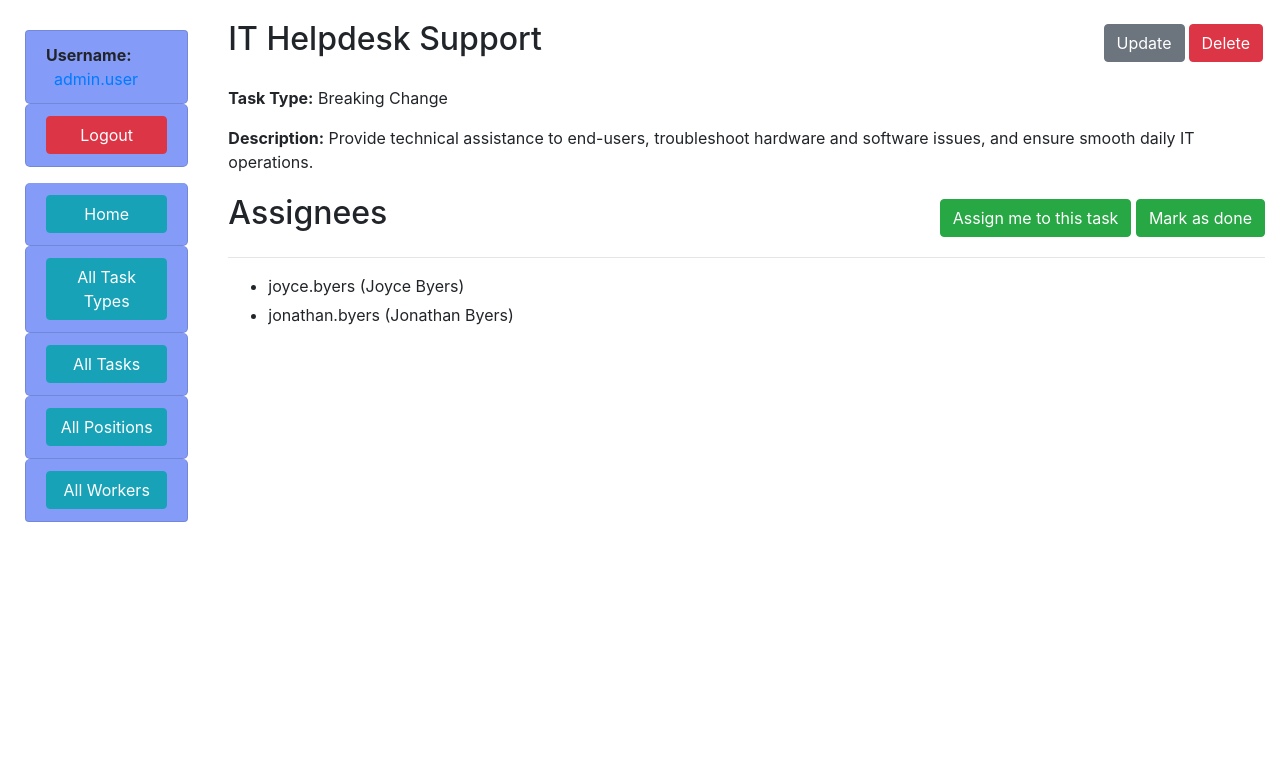
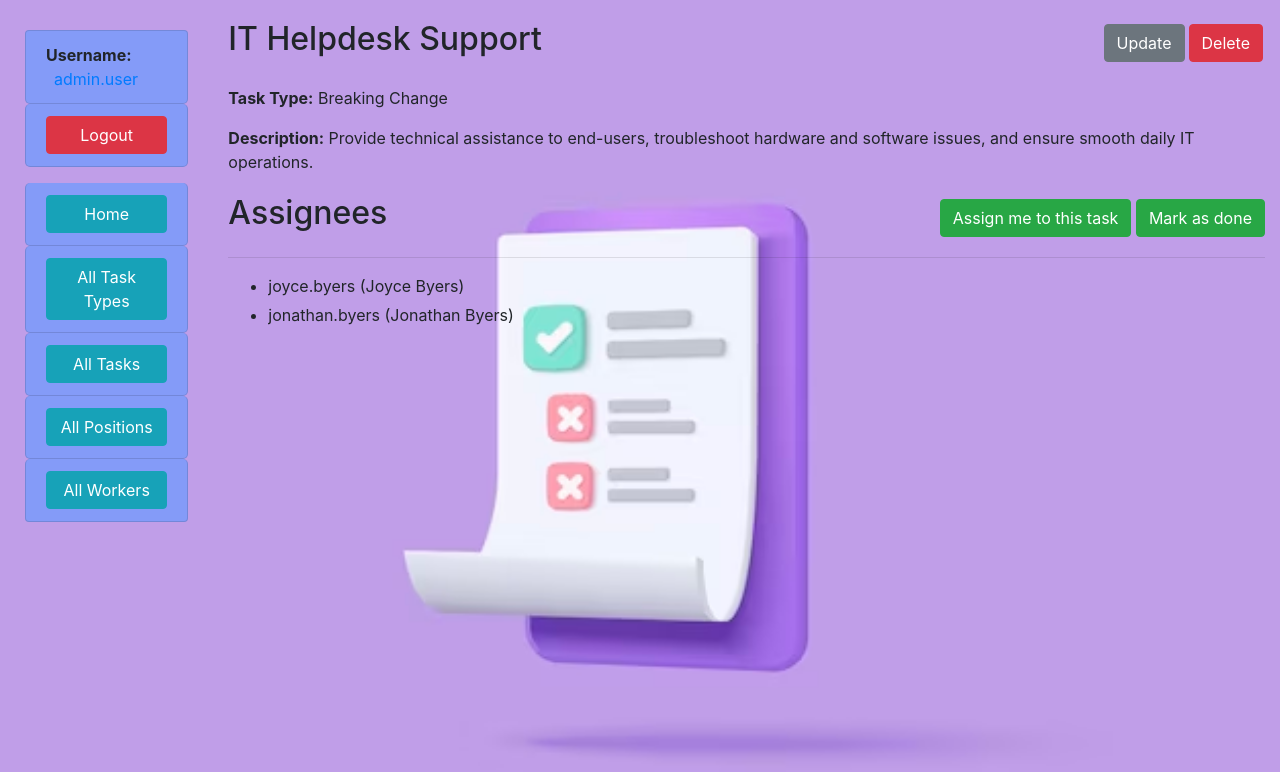
Before and after one commit to IProskurnytskyi/company-task-manager, a Django app: page /tasks/1/ in a window 1280 px wide. Shown: the top 772 px of the page. Run offline with Django 4.2, Linux system fonts and the light colour scheme; a user stored in the database is signed in; data comes from the database, SQL or seed files in the repository.

Commit message:
Add image to detail page

```diff
--- a/static/css/styles.css
+++ b/static/css/styles.css
@@ -161,7 +161,7 @@ body {
   position: absolute;
   bottom: 0;
   right: 0;
-  width: 43%;
+  width: 25%;
   height: auto;
   border-radius: 5px;
 }
--- a/templates/task/task_detail.html
+++ b/templates/task/task_detail.html
@@ -1,6 +1,13 @@
 {% extends "base.html" %}
+{% load static %}
 
 {% block content %}
+  <style>
+    body {
+        background-image: url({% static "images/bg_image.png" %});
+        background-size: cover;
+    }
+  </style>
 
   <div class="header">
     <h2>{{ task.name }}</h2>
```
Also changed, not shown: static/images/bg_image.png (added).
